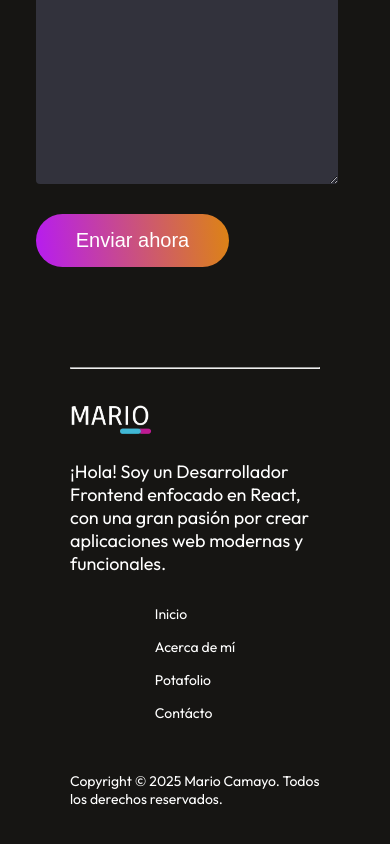
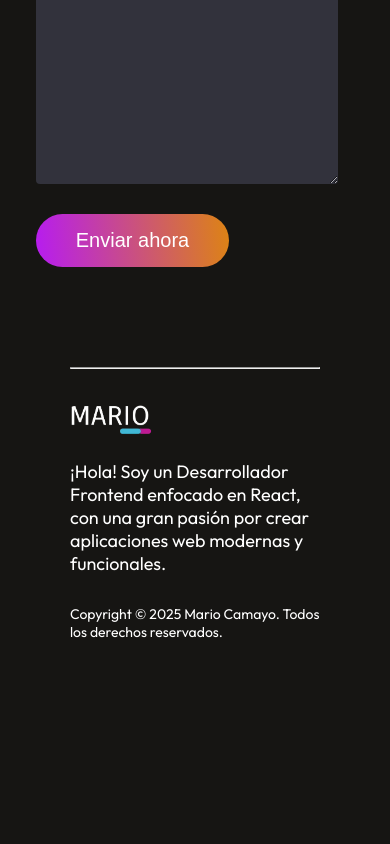
Before and after one commit to MarioCamayo/portfolio, a React (Vite) app: page / in a window 390 px wide. Shown: the part 6942-7786 px from the top of the page. After the commit the page ends 7633 px from the top, so only its background shows below. Built offline with nearby package versions, Linux system fonts and the light colour scheme.

Commit message:
se colocó medidas responsivas de 480px al componente Footer

```diff
--- a/src/components/Footer/Footer.jsx
+++ b/src/components/Footer/Footer.jsx
@@ -27,14 +27,14 @@ const Footer = () => {
       {/* <hr /> */}
       <div className='footer-bottom'>
         <p className='footer-bottom-left'>Copyright © 2025 Mario Camayo. Todos los derechos reservados.</p>
-        <div className='footer-bottom-right'>
+        {/* <div className='footer-bottom-right'>
           <p>Inicio</p>
           <p>Acerca de mí</p>
           <p>Potafolio</p>
           <p>Contácto</p>
-          {/* <p>Contáctate Conmigo</p>
-          <p>Política de Cookies</p> */}
+
         </div>
+        */}
       </div>
 
     </div>
```
